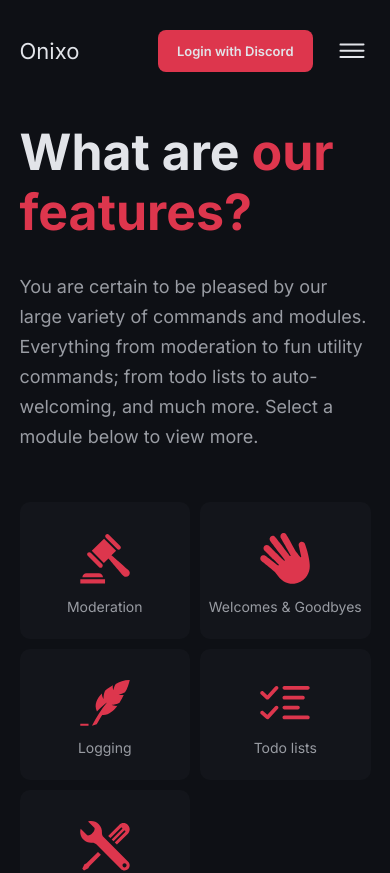
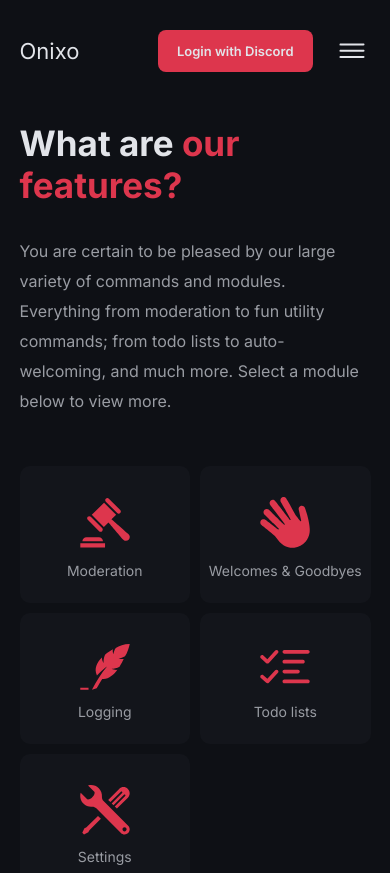
Before and after one commit to Poxie/onixo-new, a Next.js app in the folder frontend/: page /features in a window 390 px wide. Shown: the top 873 px of the page. Built offline with nearby package versions, Linux system fonts and the light colour scheme.

Commit message:
Increased responsiveness

```diff
--- a/frontend/components/features/Features.module.scss
+++ b/frontend/components/features/Features.module.scss
@@ -133,9 +133,6 @@
     }
 }
 @media (max-width: 550px) {
-    .header {
-        --section-padding: 20px !important;
-    }
     .tile {
         flex-direction: column;
         gap: var(--spacing-secondary) !important;
@@ -162,6 +159,18 @@
         }
     }
 }
+@media (max-width: 500px) {
+    .header {
+        --section-padding: 20px !important;
+
+        h1 {
+            font-size: 35px;
+        }
+        p {
+            font-size: 16px;
+        }
+    }
+}
 @media (max-width: 450px) {
     .side-actions button {
         padding: var(--spacing-quaternary);
--- a/frontend/components/home/Home.module.scss
+++ b/frontend/components/home/Home.module.scss
@@ -362,6 +362,9 @@
     }
 }
 @media (max-width: 500px) {
+    .header-container {
+        padding-top: 20px;
+    }
     .header {
         font-size: 35px;
     }
```
